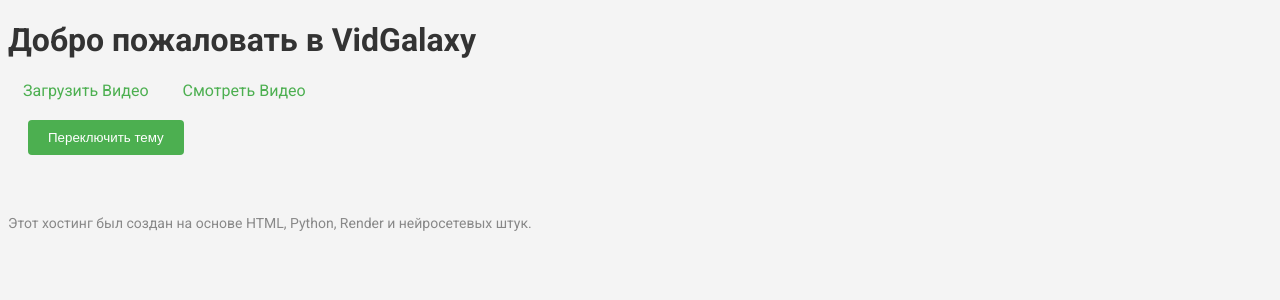
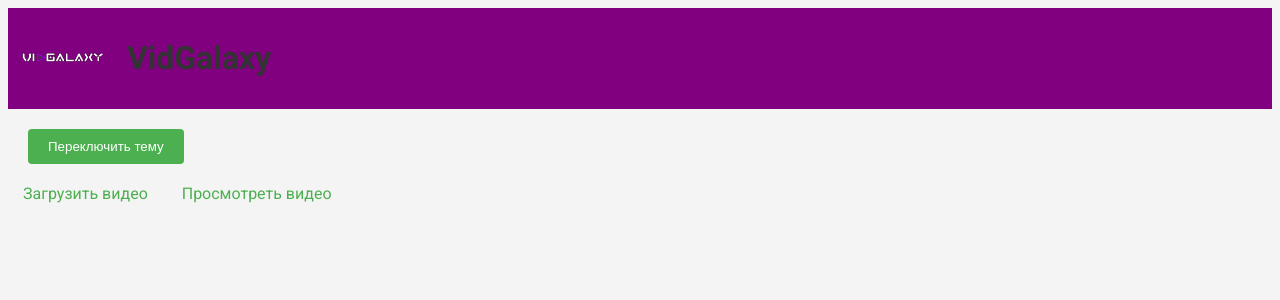
Before and after one commit to ANT920/VidGalaxy, a Flask app: page / in a window 1280 px wide. Shown: the top 300 px of the page. Run offline with Flask 3, Linux system fonts and the light colour scheme.

Commit message:
Update index.html

```diff
--- a/templates/index.html
+++ b/templates/index.html
@@ -15,6 +15,16 @@
             font-family: 'Roboto', sans-serif;
             background-color: #1e1e1e;
             color: #f4f4f4;
+        }
+        .header {
+            display: flex;
+            align-items: center;
+            padding: 10px;
+            background-color: #800080;  /* Фиолетовый */
+        }
+        .header img {
+            height: 50px;
+            margin-right: 20px;
         }
         nav a {
             margin: 0 15px;
@@ -36,28 +46,17 @@
         .theme-switcher:hover {
             background-color: #45a049;
         }
-        .footer {
-            margin-top: 40px;
-            font-size: 14px;
-            color: #888;
-        }
     </style>
 </head>
 <body class="light-mode">
-    <h1>Добро пожаловать в VidGalaxy</h1>
+    <div class="header">
+        <img src="/static/logo.png" alt="VidGalaxy Logo">
+        <h1>VidGalaxy</h1>
+    </div>
+    <button class="theme-switcher" onclick="toggleTheme()">Переключить тему</button>
     <nav>
-        <a href="/upload">Загрузить Видео</a>
-        <a href="/videos">Смотреть Видео</a>
+        <a href="/upload">Загрузить видео</a>
+        <a href="/videos">Просмотреть видео</a>
     </nav>
-    <button class="theme-switcher" onclick="toggleTheme()">Переключить тему</button>
-    <div class="footer">
-        <p>Этот хостинг был создан на основе HTML, Python, Render и нейросетевых штук.</p>
-    </div>
-    <script>
-        function toggleTheme() {
-            document.body.classList.toggle('dark-mode');
-            document.body.classList.toggle('light-mode');
-        }
-    </script>
 </body>
 </html>
```
